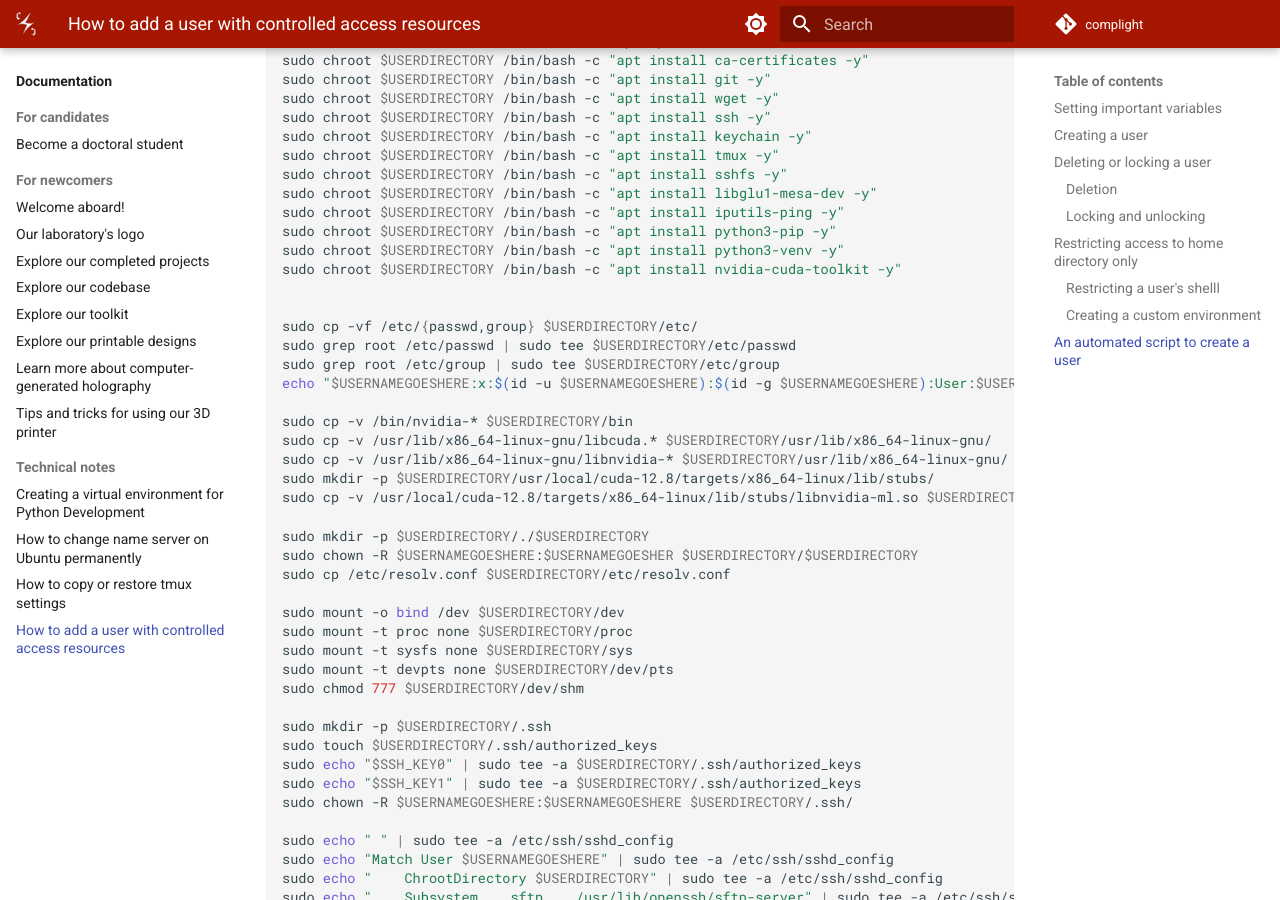
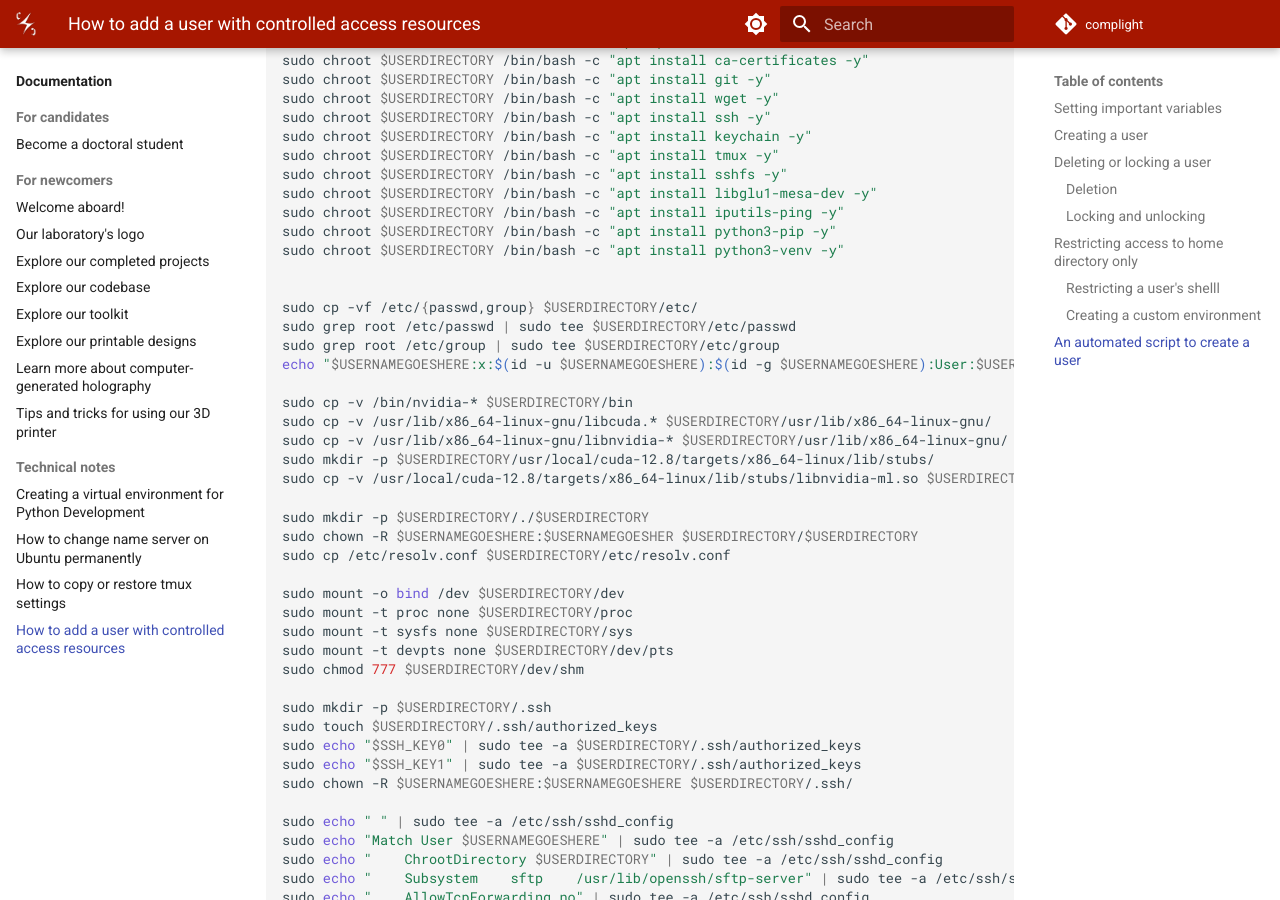
Before and after one commit to complight/complight.github.io, an MkDocs documentation site: the page built from docs/documentation/computing/how_to_add_a_user_with_controlled_access_to_resources.md, in a window 1280 px wide and 900 px high, scrolled down 4735 px. Built offline with MkDocs 1.6.1 and Material for MkDocs 9.7.7, drawn with Linux system fonts in a browser that asks for light colours.

Commit message:
Cosmetic changes.

```diff
--- a/docs/documentation/computing/how_to_add_a_user_with_controlled_access_to_resources.md
+++ b/docs/documentation/computing/how_to_add_a_user_with_controlled_access_to_resources.md
@@ -217,7 +217,6 @@ sudo chroot $USERDIRECTORY /bin/bash -c "apt install libglu1-mesa-dev -y"
 sudo chroot $USERDIRECTORY /bin/bash -c "apt install iputils-ping -y"
 sudo chroot $USERDIRECTORY /bin/bash -c "apt install python3-pip -y"
 sudo chroot $USERDIRECTORY /bin/bash -c "apt install python3-venv -y"
-sudo chroot $USERDIRECTORY /bin/bash -c "apt install nvidia-cuda-toolkit -y"
 
 
 sudo cp -vf /etc/{passwd,group} $USERDIRECTORY/etc/
```
